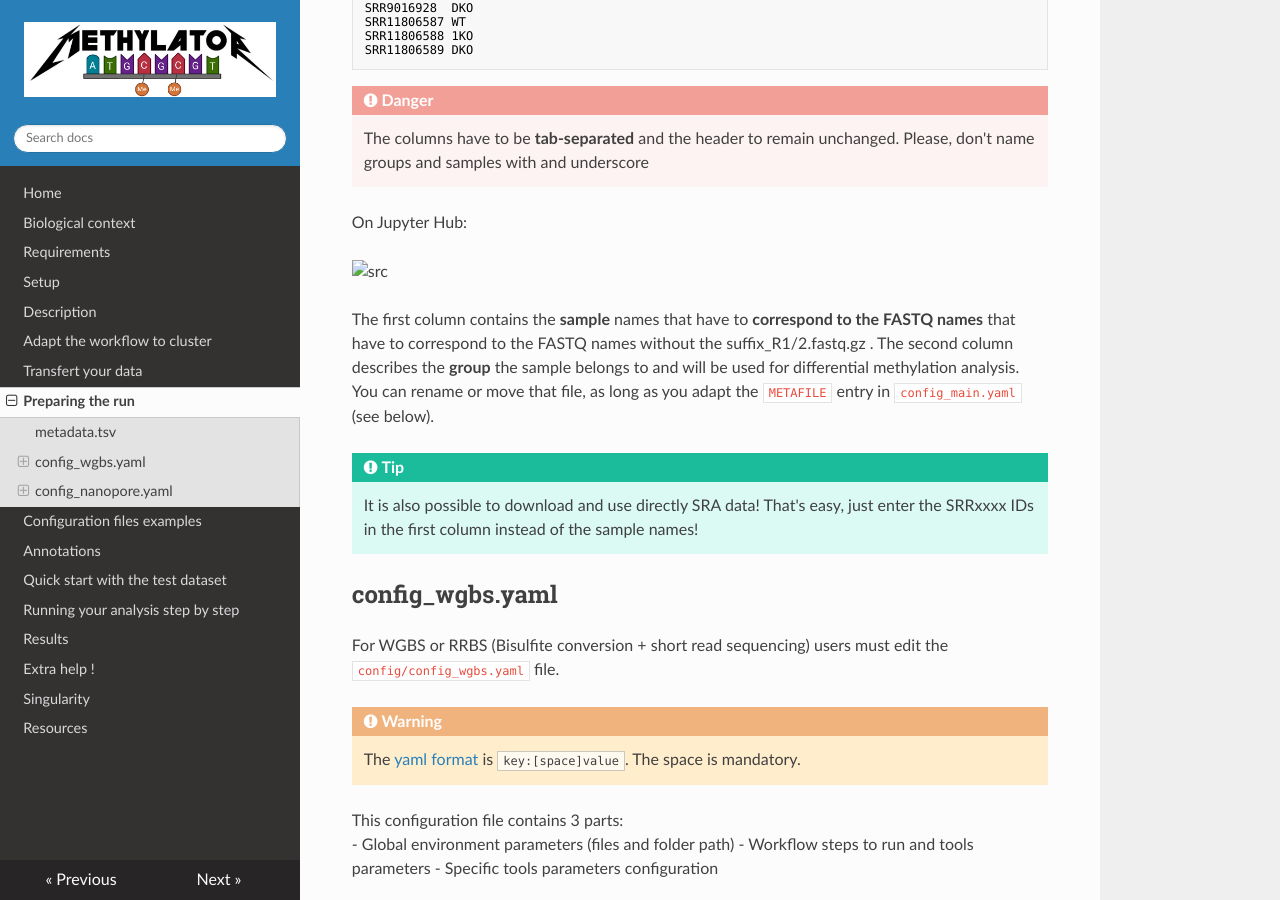
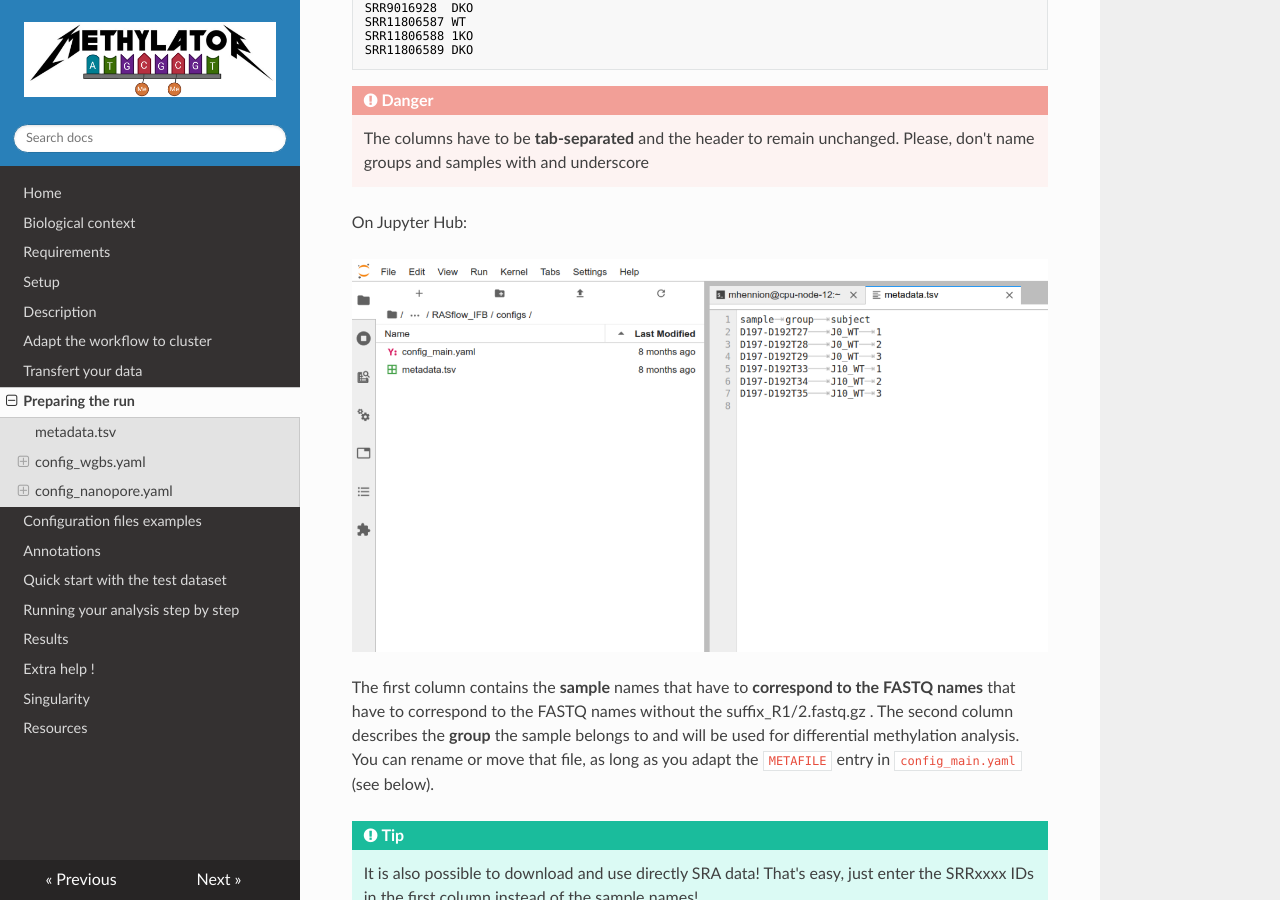
Before and after one commit to parisepigenetics/Methylator-Documentation, an MkDocs documentation site: the page built from docs/preparing_run.md, in a window 1280 px wide and 900 px high, scrolled down 1121 px. Built offline with MkDocs 1.6.1, drawn with Linux system fonts in a browser that asks for light colours; nearby versions of some CDN libraries.

Commit message:
Update preparing_run.md

```diff
--- a/docs/preparing_run.md
+++ b/docs/preparing_run.md
@@ -42,7 +42,7 @@ SRR11806589	DKO
 
 On Jupyter Hub:
 
-![src](metadata_jup.png)
+![src](img/metadata_jup.png)
 
 The first column contains the **sample** names that have to **correspond to the FASTQ names** that have to correspond to the FASTQ names without the suffix_R1/2.fastq.gz . The second column describes the **group** the sample belongs to and will be used for differential methylation analysis. You can rename or move that file, as long as you adapt the `METAFILE` entry in `config_main.yaml` (see below).
 
```
